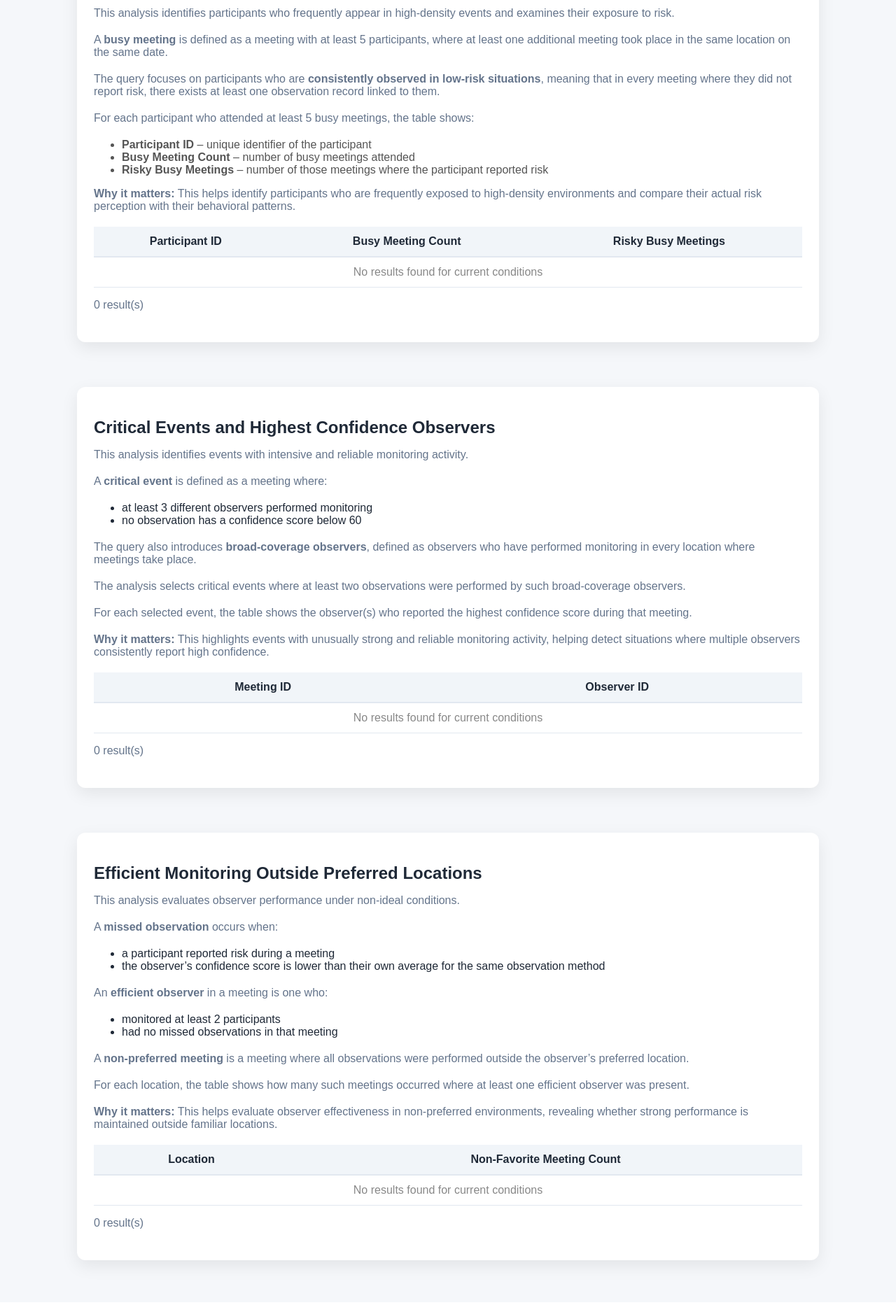
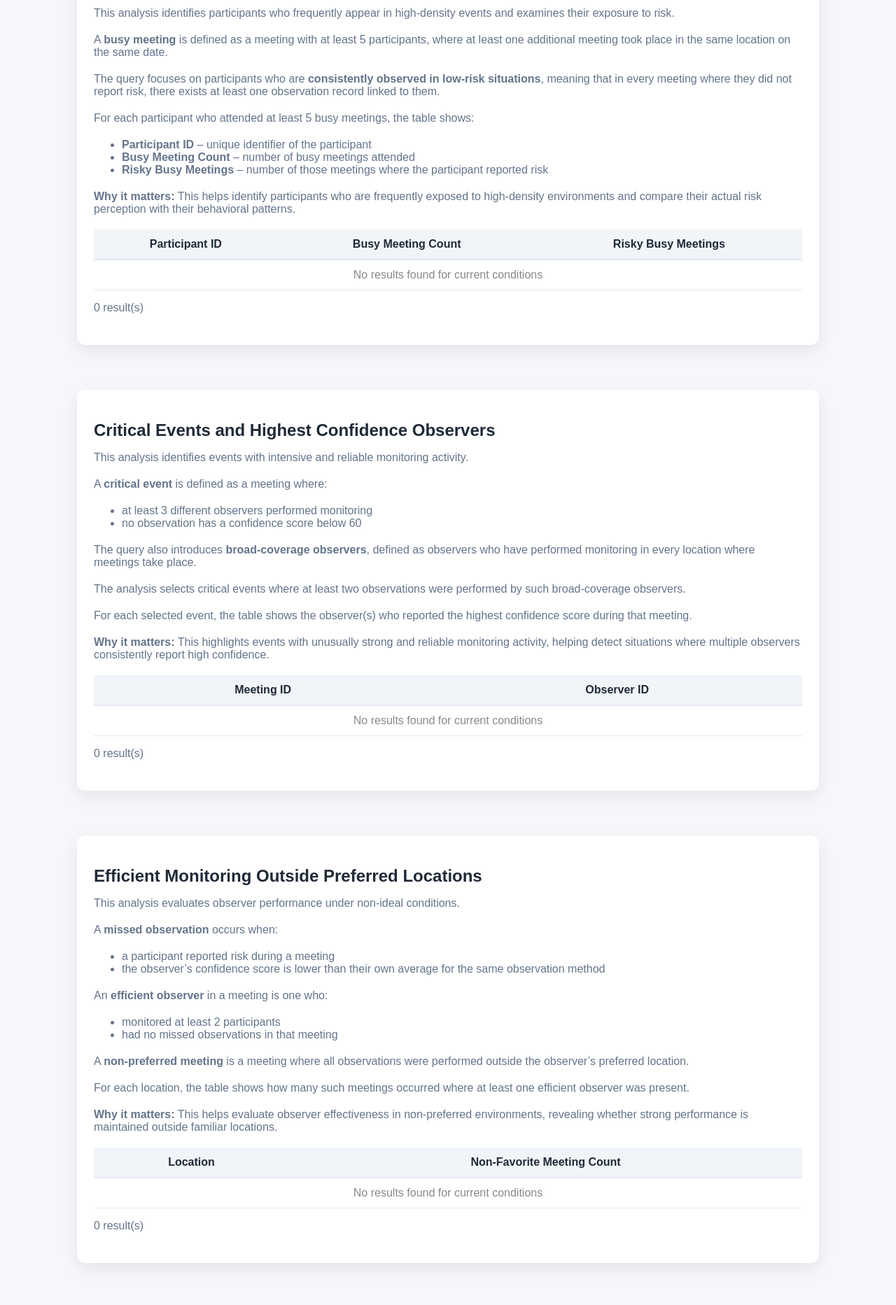
Before and after one commit to nastasiakossia/meeting-analytics-system, a Django app: template templates/Meetings_App/analysis.html in a window 1280 px wide. Shown: the part 315-2180 px from the top of the page at 70% size. Before the commit the page ends 2136 px from the top, so only its background shows below. Run offline with Django 5.2, Linux system fonts and the light colour scheme; the template is opened without the code that fills it, so the values that code supplies are empty.

Commit message:
Add files via upload

```diff
--- a/static/Meetings_App/style.css
+++ b/static/Meetings_App/style.css
@@ -278,7 +278,8 @@ a {
     margin-bottom: 10px;
 }
 
-.card p {
+.card p,
+.card ul {
     margin-bottom: 20px;
     color: var(--color-text-soft);
 }
```
